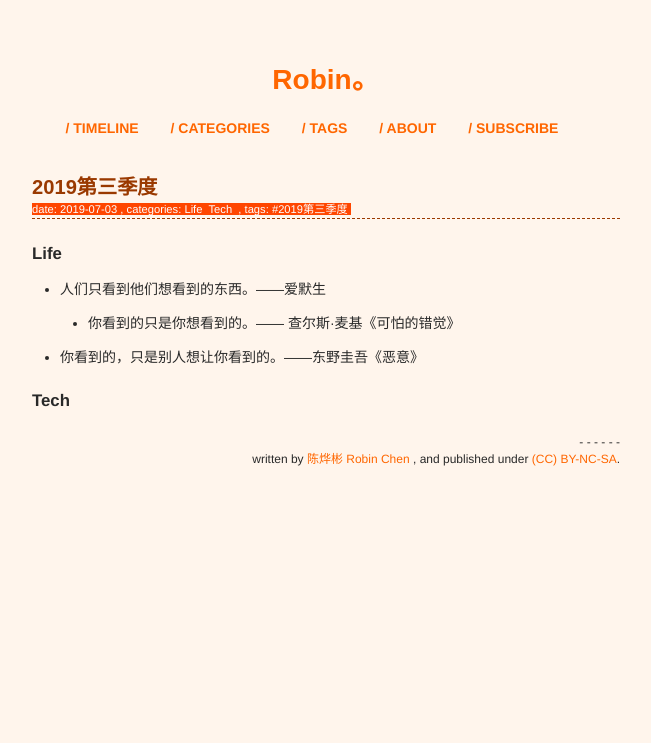
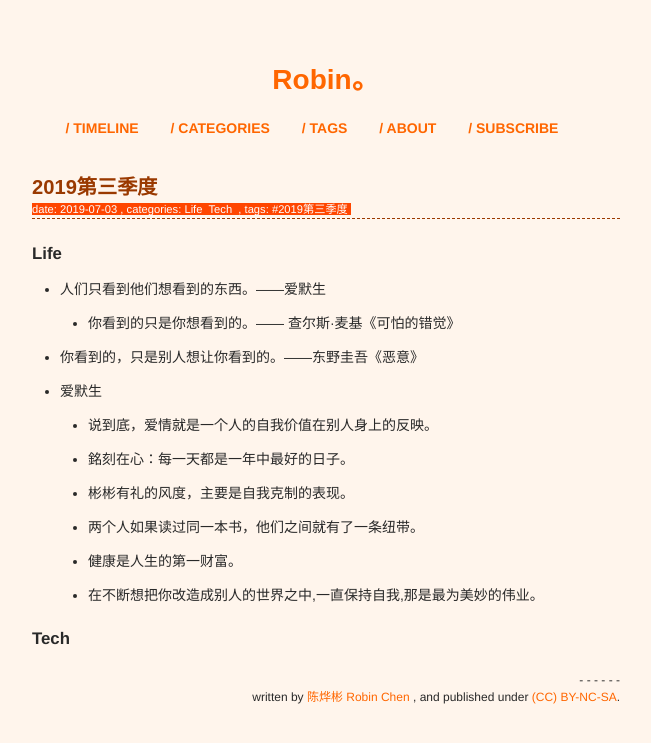
Before and after one commit to xianyuxmu/xianyuxmu.github.io, a Jekyll site: the page built from _posts/2019-07-03-reading-quarter-3.md, in a window 1280 px wide. Shown: the top 743 px of the page, without its empty margins (314-965 px from the left). Built offline with Jekyll 4.4.1, drawn with Linux system fonts in a browser that asks for light colours; comment, search, counter and statistics services are not loaded.

Commit message:
爱默生

```diff
--- a/_posts/2019-07-03-reading-quarter-3.md
+++ b/_posts/2019-07-03-reading-quarter-3.md
@@ -15,6 +15,13 @@ tags:
 - 人们只看到他们想看到的东西。——爱默生
   - 你看到的只是你想看到的。—— 查尔斯·麦基《可怕的错觉》
 - 你看到的，只是别人想让你看到的。——东野圭吾《恶意》
+- 爱默生
+  - 说到底，爱情就是一个人的自我价值在别人身上的反映。
+  - 銘刻在心：每一天都是一年中最好的日子。
+  - 彬彬有礼的风度，主要是自我克制的表现。
+  - 两个人如果读过同一本书，他们之间就有了一条纽带。
+  - 健康是人生的第一财富。
+  - 在不断想把你改造成别人的世界之中,一直保持自我,那是最为美妙的伟业。
 
 
 
```
